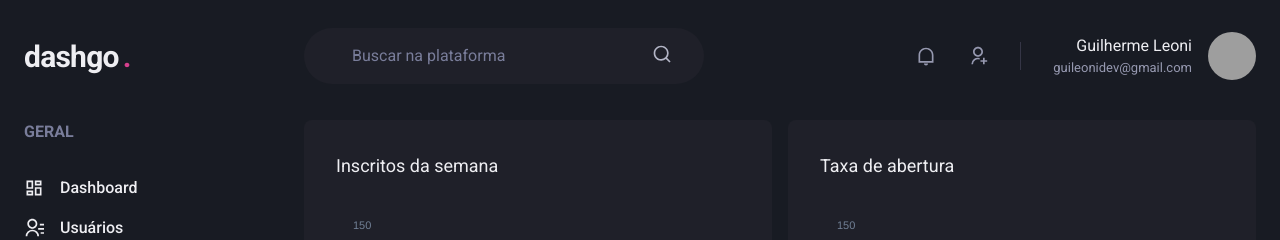
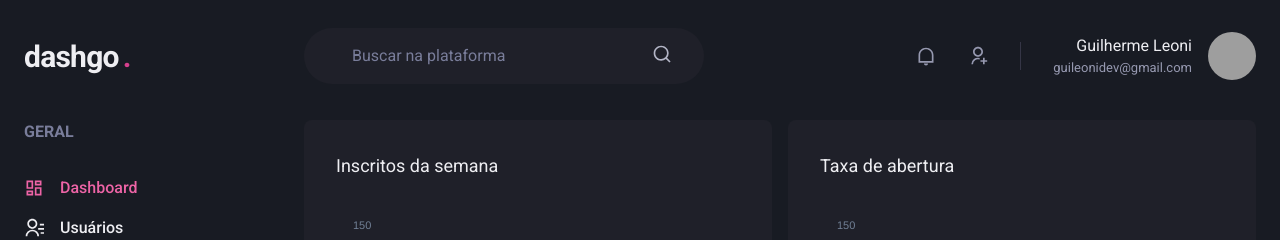
Before and after one commit to GuiLeoni14/dashboard_nextjs, a Next.js app: page /dashboard in a window 1280 px wide. Shown: the top 240 px of the page. Built offline with nearby package versions, Linux system fonts and the light colour scheme; grey boxes are pictures that could not be loaded.

Commit message:
adicionando activeLink

```diff
--- /dev/null
+++ b/src/components/ActiveLink.tsx
@@ -0,0 +1,25 @@
+import Link, { LinkProps } from 'next/link';
+import { useRouter } from 'next/router';
+import { cloneElement, ReactElement } from 'react';
+
+interface ActiveLinkProps extends LinkProps {
+    children: ReactElement;
+    shouldMatchExactHref?: boolean;
+}
+export function ActiveLink({ children, shouldMatchExactHref = false, ...rest }: ActiveLinkProps) {
+    const { pathname } = useRouter();
+    let isActive = false;
+    if (shouldMatchExactHref && (pathname === rest.href || pathname === rest.as)) {
+        isActive = true;
+    }
+    if ((!shouldMatchExactHref && pathname.startsWith(String(rest.href))) || pathname.startsWith(String(rest.as))) {
+        isActive = true;
+    }
+    return (
+        <Link {...rest}>
+            {cloneElement(children, {
+                color: isActive ? 'pink.400' : 'gray.50',
+            })}
+        </Link>
+    );
+}
--- a/src/components/Sidebar/NavLink.tsx
+++ b/src/components/Sidebar/NavLink.tsx
@@ -1,17 +1,20 @@
-import { Icon, Link, LinkProps as ChakraLinkProps, Text } from '@chakra-ui/react';
+import { Icon, Link as ChakraLink, LinkProps as ChakraLinkProps, Text } from '@chakra-ui/react';
 import { ElementType } from 'react';
-
+import { ActiveLink } from '../ActiveLink';
 interface NavLinkProps extends ChakraLinkProps {
     icon: ElementType;
+    href: string;
     children: string;
 }
-export function NavLink({ icon, children, ...rest }: NavLinkProps) {
+export function NavLink({ icon, children, href, ...rest }: NavLinkProps) {
     return (
-        <Link display="flex" alignItems="center" {...rest}>
-            <Icon as={icon} fontSize="20" />
-            <Text ml="4" fontWeight="medium">
-                {children}
-            </Text>
-        </Link>
+        <ActiveLink href={href} passHref>
+            <ChakraLink display="flex" alignItems="center" {...rest}>
+                <Icon as={icon} fontSize="20" />
+                <Text ml="4" fontWeight="medium">
+                    {children}
+                </Text>
+            </ChakraLink>
+        </ActiveLink>
     );
 }
--- a/src/components/Sidebar/SidebarNav.tsx
+++ b/src/components/Sidebar/SidebarNav.tsx
@@ -7,12 +7,20 @@
     return (
         <Stack spacing="12" align="flex-start">
             <NavSection title="Geral">
-                <NavLink icon={RiDashboardLine}>Dashboard</NavLink>
-                <NavLink icon={RiContactsLine}>Usuários</NavLink>
+                <NavLink icon={RiDashboardLine} href="/dashboard">
+                    Dashboard
+                </NavLink>
+                <NavLink icon={RiContactsLine} href="/users">
+                    Usuários
+                </NavLink>
             </NavSection>
             <NavSection title="Automação">
-                <NavLink icon={RiInputMethodLine}>Formulários</NavLink>
-                <NavLink icon={RiGitMergeLine}>Automação</NavLink>
+                <NavLink icon={RiInputMethodLine} href="/forms">
+                    Formulários
+                </NavLink>
+                <NavLink icon={RiGitMergeLine} href="/automation">
+                    Automação
+                </NavLink>
             </NavSection>
         </Stack>
     );
--- a/src/pages/users/index.tsx
+++ b/src/pages/users/index.tsx
@@ -14,6 +14,7 @@
     Tr,
     useBreakpointValue,
 } from '@chakra-ui/react';
+import Link from 'next/link';
 import { RiAddLine, RiPencilLine } from 'react-icons/ri';
 import { Header } from '../../components/Header';
 import { Pagination } from '../../components/Pagination';
@@ -34,6 +35,7 @@
                         <Heading size="lg" fontWeight="normal">
                             Usuários
                         </Heading>
+                        <Link href="/users/create" passHref>
                             <Button
                                 as="a"
                                 size="sm"
@@ -44,6 +46,7 @@
                             >
                                 Criar novo
                             </Button>
+                        </Link>
                     </Flex>
                     <Table colorScheme="whiteAlpha">
                         <Thead>
```
Also changed, not shown: src/pages/users/create.tsx (+6 -1 lines). Lines whose indentation alone changed are shown as unchanged.
